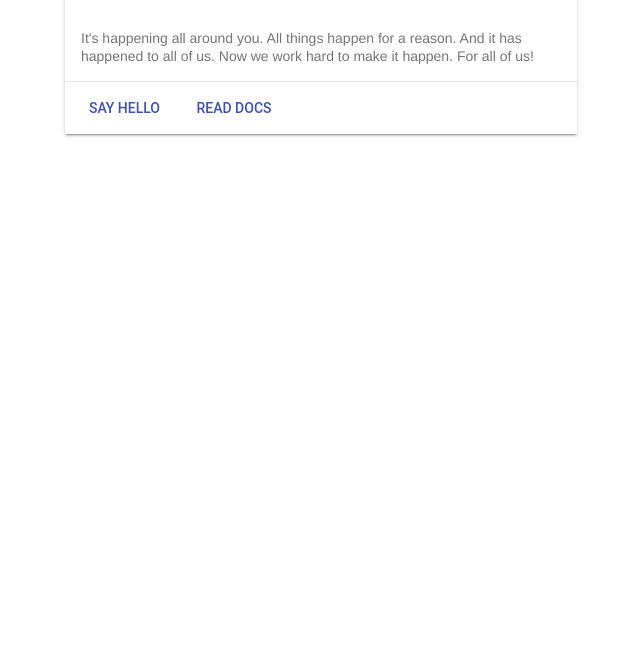
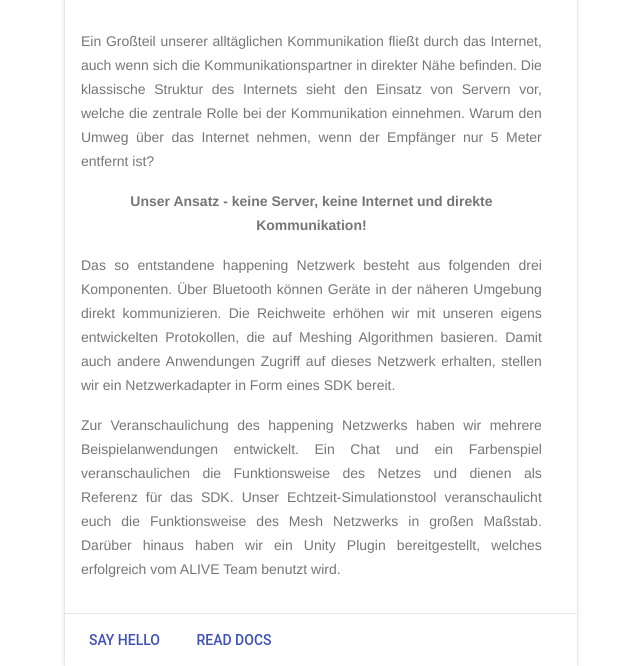
Before and after one commit to htw-happening/Website, a plain HTML site: page index.html in a window 1280 px wide. Shown: the part 227-893 px from the top of the page, without its empty margins (319-959 px from the left). Drawn offline with nearby package versions, Linux system fonts and the light colour scheme; a script that the page names is missing.

Commit message:
new style

```diff
--- a/index.html
+++ b/index.html
@@ -1,5 +1,6 @@
 <!doctype html>
 <html>
+
 <head>
   <title>Happening</title>
   <meta charset="utf-8">
@@ -13,32 +14,52 @@
       margin: 80px auto;
       border-radius: initial;
     }
-        .hello-card > .mdl-card__title {
+
+    .hello-card>.mdl-card__title {
       color: #fff;
       height: 160px;
       padding: 16px 0;
     }
-        .hello-card > .mdl-card__menu {
+
+    .hello-card>.mdl-card__menu {
       color: #fff;
     }
+
     .hello-card-title {
-          position: fixed;
+      position: absolute;
       padding: 16px;
       font-size: 52px;
     }
   </style>
 </head>
+
 <body>
   <div class="hello-card mdl-card mdl-shadow--2dp">
     <div class="mdl-card__title" id="trianglified">
       <h2 class="hello-card-title mdl-card__title-text">Happening</h2>
     </div>
     <div class="mdl-card__supporting-text">
-                It's happening all around you.
-                All things happen for a reason.
-                And it has happened to all of us.
-                Now we work hard to make it happen.
-                For all of us!
+
+      <p style="text-align: justify">
+        Ein Großteil unserer alltäglichen Kommunikation fließt durch das Internet, auch wenn sich die Kommunikationspartner in direkter Nähe befinden. Die klassische Struktur des Internets sieht den Einsatz von Servern vor, welche die zentrale Rolle bei der Kommunikation
+        einnehmen. Warum den Umweg über das Internet nehmen, wenn der Empfänger nur 5 Meter entfernt ist?
+        <p/>
+
+        <p style="text-align: center; ">
+          <strong>Unser Ansatz - keine Server, keine Internet und direkte Kommunikation!</strong>
+
+        </p>
+
+        <p style="text-align: justify">
+          Das so entstandene happening Netzwerk besteht aus folgenden drei Komponenten. Über Bluetooth können Geräte in der näheren Umgebung direkt kommunizieren. Die Reichweite erhöhen wir mit unseren eigens entwickelten Protokollen, die auf Meshing Algorithmen
+          basieren. Damit auch andere Anwendungen Zugriff auf dieses Netzwerk erhalten, stellen wir ein Netzwerkadapter in Form eines SDK bereit.
+          <p/>
+
+          <p style="text-align: justify">
+            Zur Veranschaulichung des happening Netzwerks haben wir mehrere Beispielanwendungen entwickelt. Ein Chat und ein Farbenspiel veranschaulichen die Funktionsweise des Netzes und dienen als Referenz für das SDK. Unser Echtzeit-Simulationstool veranschaulicht
+            euch die Funktionsweise des Mesh Netzwerks in großen Maßstab. Darüber hinaus haben wir ein Unity Plugin bereitgestellt, welches erfolgreich vom ALIVE Team benutzt wird.
+          </p>
+
     </div>
     <div class="mdl-card__actions mdl-card--border">
       <a class="mdl-button mdl-button--colored mdl-js-button mdl-js-ripple-effect" href="mailto:hello@happening.blue">
@@ -55,7 +76,18 @@
     </div>
   </div>
   <script src="https://cdnjs.cloudflare.com/ajax/libs/trianglify/0.4.0/trianglify.min.js"></script>
-        <script>var pattern=Trianglify({width:512,height:160,cell_size:60,x_colors:["#004759","#00B5E5"]});document.getElementById("trianglified").appendChild(pattern.canvas()),document.getElementById("sharelink").addEventListener("click",function(){window.open("https://twitter.com/intent/tweet?text=%23itshappening","_blank")},!1);</script>
+  <script>
+    var pattern = Trianglify({
+      width: 512,
+      height: 160,
+      cell_size: 60,
+      x_colors: ["#004759", "#00B5E5"]
+    });
+    document.getElementById("trianglified").appendChild(pattern.canvas()), document.getElementById("sharelink").addEventListener("click", function() {
+      window.open("https://twitter.com/intent/tweet?text=%23itshappening", "_blank")
+    }, !1);
+  </script>
   <script defer src="https://code.getmdl.io/1.3.0/material.min.js"></script>
 </body>
+
 </html>
```
Lines whose indentation alone changed are shown as unchanged.
